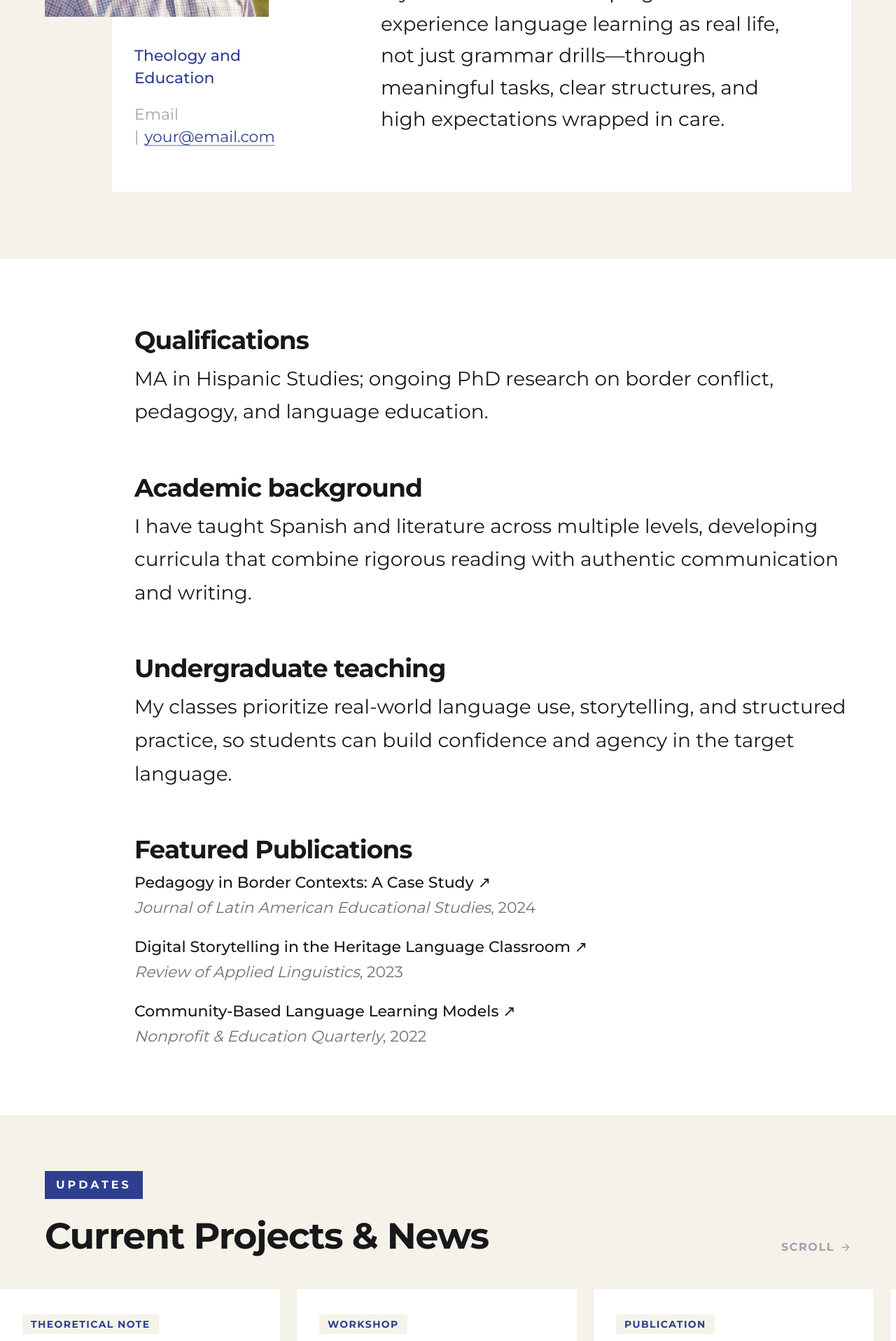
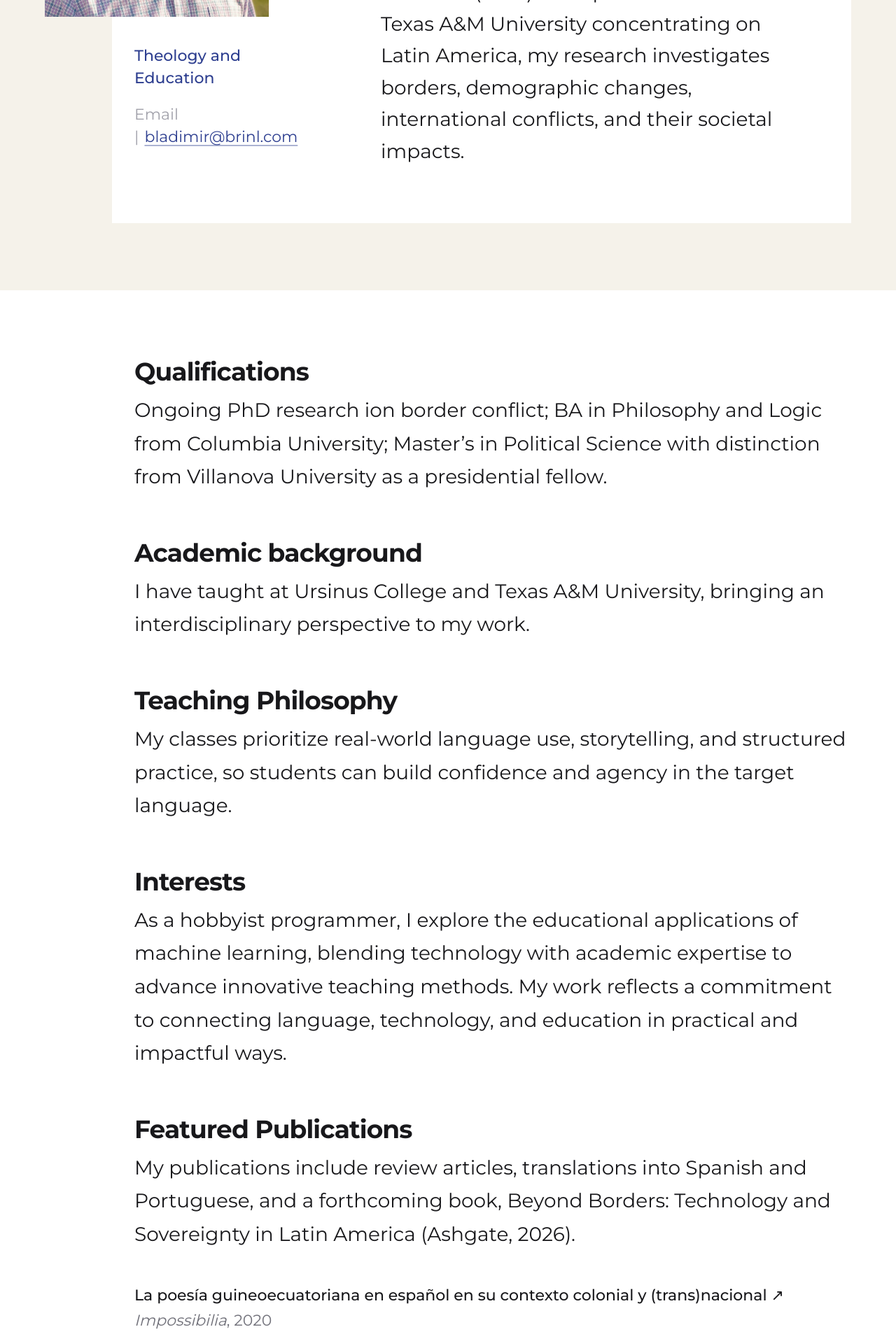
Before and after one commit to RiseforHope/personal-website, a Next.js app: page /about in a window 1280 px wide. Shown: the part 880-2797 px from the top of the page at 70% size. Built offline with nearby package versions, Linux system fonts and the light colour scheme.

Commit message:
auth feature

```diff
--- a/app/about/page.tsx
+++ b/app/about/page.tsx
@@ -6,7 +6,7 @@ import NewsSection from "@/components/NewsSection";
 import Subscribe from "@/components/Subscribe";
 
 const publications = [
-  { id: 1, title: "Pedagogy in Border Contexts: A Case Study", journal: "Journal of Latin American Educational Studies", year: "2024", url: "#" },
+  { id: 1, title: 'La poesía guineoecuatoriana en español en su contexto colonial y (trans)nacional', journal: 'Impossibilia', year: '2020', url: 'https://revistaseug.ugr.es/index.php/impossibilia/article/view/23088/21763'},
   { id: 2, title: "Digital Storytelling in the Heritage Language Classroom", journal: "Review of Applied Linguistics", year: "2023", url: "#" },
   { id: 3, title: "Community-Based Language Learning Models", journal: "Nonprofit & Education Quarterly", year: "2022", url: "#" },
 ];
@@ -52,7 +52,7 @@ export default function About() {
                 <div className="mt-2 text-lg md:mt-4">
                   <span className="mr-2 text-zinc-400">Email |</span>
                   <a href="mailto:your@email.com" className="text-[#2e3f90] underline decoration-[#2e3f90]/40 underline-offset-4 transition hover:decoration-[#2e3f90] dark:text-[#5c7cfa] dark:decoration-[#5c7cfa]/40">
-                    your@email.com
+                    bladimir@brinl.com
                   </a>
                 </div>
               </div>
@@ -61,8 +61,8 @@ export default function About() {
             {/* Right Column */}
             <div className="px-6 pb-12 pt-4 md:px-16 md:py-20">
               <div className="max-w-2xl space-y-6 text-lg leading-relaxed md:space-y-10 md:text-2xl md:leading-relaxed">
-                <p>I am a language teacher, nonprofit leader, and researcher working at the intersection of pedagogy, technology, and humane innovation.</p>
-                <p>My work focuses on helping students experience language learning as real life, not just grammar drills—through meaningful tasks, clear structures, and high expectations wrapped in care.</p>
+                <p>I am a language teacher, nonprofit leader, and researcher working in the fields of pedagogy, technology, and humane innovation.</p>
+                <p>As a PhD (ABD) in Hispanic Studies from Texas A&M University concentrating on Latin America, my research investigates borders, demographic changes, international conflicts, and their societal impacts.</p>
               </div>
             </div>
           </div>
@@ -75,18 +75,23 @@ export default function About() {
           <div className="ml-0 pl-6 space-y-12 md:ml-24 md:pl-8 md:space-y-16">
 
             <AboutSection title="Qualifications">
-              <p>MA in Hispanic Studies; ongoing PhD research on border conflict, pedagogy, and language education.</p>
+              <p>Ongoing PhD research ion border conflict; BA in Philosophy and Logic from Columbia University; Master’s in Political Science with distinction from Villanova University as a presidential fellow.</p>
             </AboutSection>
 
             <AboutSection title="Academic background">
-              <p>I have taught Spanish and literature across multiple levels, developing curricula that combine rigorous reading with authentic communication and writing.</p>
+              <p>I have taught at Ursinus College and Texas A&M University, bringing an interdisciplinary perspective to my work.</p>
             </AboutSection>
 
-            <AboutSection title="Undergraduate teaching">
+            <AboutSection title="Teaching Philosophy">
               <p>My classes prioritize real-world language use, storytelling, and structured practice, so students can build confidence and agency in the target language.</p>
             </AboutSection>
 
+            <AboutSection title="Interests">
+              <p>As a hobbyist programmer, I explore the educational applications of machine learning, blending technology with academic expertise to advance innovative teaching methods. My work reflects a commitment to connecting language, technology, and education in practical and impactful ways.</p>
+            </AboutSection>
+
             <AboutSection title="Featured Publications">
+              <p>My publications include review articles, translations into Spanish and Portuguese, and a forthcoming book, Beyond Borders: Technology and Sovereignty in Latin America (Ashgate, 2026).</p><br/>
               <ul className="space-y-6">
                 {publications.map((pub) => (
                   <li key={pub.id} className="flex flex-col gap-1">
--- /dev/null
+++ b/app/blog/poesia-guineoecuatoriana/page.tsx
@@ -0,0 +1,102 @@
+"use client";
+
+import Image from "next/image";
+import { Share2 } from "lucide-react"; // Import Share icon
+
+export default function Page() {
+
+  // Logic for the Share Button
+  const handleShare = async () => {
+    // Check if the browser supports the native share API (Mobile/Modern Browsers)
+    if (navigator.share) {
+      try {
+        await navigator.share({
+          title: "Projectional Reciprocity",
+          text: "Check out this theoretical note by J. Bladimir Garcia.",
+          url: window.location.href
+        });
+      } catch (error) {
+        console.log("Error sharing:", error);
+      }
+    } else {
+      // Fallback for desktop browsers that don't support share (Copy to Clipboard)
+      navigator.clipboard.writeText(window.location.href);
+      alert("Link copied to clipboard!");
+    }
+  };
+
+  return (
+    <>
+      {/* 1. TOP IMAGE (Visible on ALL screens) */}
+      <div
+        className="relative mb-10 aspect-[16/9] w-full overflow-hidden rounded-sm bg-zinc-100 dark:bg-zinc-800 md:mb-16">
+        {/* Replace src with your actual image path */}
+        <Image
+          src="/images/post-hero-1.jpg"
+          alt="Abstract representation of development"
+          fill
+          className="object-cover"
+          priority
+        />
+      </div>
+
+      {/* --- HEADER --- */}
+      <header className="mb-12 md:mb-16">
+
+        {/* 2. DATE UNDER LABEL (Changed to flex-col) */}
+        <div className="mb-6 flex flex-col items-start gap-3">
+          <span className="inline-block bg-[#2e3f90] px-3 py-1 text-xs font-bold uppercase tracking-widest text-white">
+            Theoretical Note
+          </span>
+          <span className="text-sm font-medium text-zinc-500 dark:text-zinc-400">
+            9 Dec. 2025
+          </span>
+        </div>
+
+        <h1
+          className="text-4xl font-bold leading-tight tracking-tight text-[#0b0f2b] dark:text-white md:text-5xl lg:text-6xl">
+          Review of Dr Lawo-Sukam's book
+        </h1>
+      </header>
+
+      {/* --- CONTENT --- */}
+      <div className="prose prose-lg prose-zinc dark:prose-invert max-w-none
+                      prose-headings:font-bold prose-headings:tracking-tight
+                      prose-a:text-[#2e3f90] dark:prose-a:text-[#5c7cfa]
+                      prose-blockquote:border-l-[#2e3f90] prose-blockquote:text-xl prose-blockquote:italic">
+
+        <p className="lead">
+          La <strong>literatura guineoecuatoriana</strong> escrita en español entraña una diversidad de entornos coloniales y (trans)nacionales en cuya expresión se hace evidente una poderosa y ferviente inclinación hacia lo emocional y simbólico, es decir, hacia la poesía.
+        </p>
+
+        <h3> Review of Alain Lawo-Sukam's "La poesía guineoecuatoriana en español en su contexto colonial y (trans)nacional" </h3>
+        <p>
+          A través de la literatura guineoecuatoriana se forja una historia de la literatura guineoecuatoriana a la vez fascinante y nefasta: fascinante porque su poesía escrita en español está atemperada por una fértil variedad cultural y étnica; nefasta por la triste realidad que la engendró. El poder, la soberbia, las riquezas e incluso la cultura misma del colono español en Guinea Ecuatorial yace allí donde no existe medio para expresar sino desde la  periferia  las emociones del ente  colonizado. Huelga anotar que, a raíz  de  la penosa situación en la que se encuentran las escritoras y los escritores guineoecuatorianos, surge (o debe surgir) el estudio crítico literario y político de cómo se muestra la cotidianidad de  sus  vidas  como  personas  colonizadas  ante  el colonizador. Por  consiguiente, a  la  poesía guineoecuatoriana escrita en español le urge, porque se lo ha ganado, un espacio relevante en la investigación académica universitaria. Esto es lo que arguye, casi a gritos, el libro que aquí comentamos
+        </p>
+
+        {/* 3. FUNCTIONAL SHARE BUTTON (Before the divider) */}
+        <div className="mt-12 mb-8">
+          <button
+            onClick={handleShare}
+            className="group flex items-center gap-2 text-sm font-bold uppercase tracking-widest text-[#2e3f90] dark:text-[#5c7cfa] transition-colors hover:text-[#2e3f90]/80"
+          >
+            <Share2 className="h-4 w-4 transition-transform group-hover:-translate-y-1" />
+            Share this entry
+          </button>
+        </div>
+
+        {/* --- CONTACT CTA (The "Soft Line" Section) --- */}
+        <div className="border-t border-zinc-200 pt-8 dark:border-zinc-700">
+          <p className="text-base italic text-zinc-600 dark:text-zinc-400">
+            This entry outlines the core concepts of ongoing research. If you are interested in reading the full working
+            paper, please{" "}
+            <a href="mailto:bladimir@riseforhope.org" className="font-semibold no-underline hover:underline">
+              get in touch
+            </a>.
+          </p>
+        </div>
+
+      </div>
+    </>
+  );
+}
--- a/components/Hero.tsx
+++ b/components/Hero.tsx
@@ -31,15 +31,15 @@ export function Hero() {
               {/* ... Mobile/Desktop text blocks ... */}
               {/* Keep the content logic you already have */}
               <div className="md:hidden bg-[#242730] px-8 py-12 text-white text-center shadow-lg">
-                <div className="text-base font-bold tracking-wide text-white/90 uppercase">Welcome to prosla</div>
-                <h1 className="mt-6 text-5xl font-light leading-tight tracking-tight">Vibrant and open</h1>
-                <p className="mt-8 mx-auto max-w-xl text-lg leading-relaxed text-white/90">We’re quite a big college...</p>
+                <div className="text-base font-medium tracking-wide text-white/90 uppercase">Welcome</div>
+                <h1 className="mt-6 text-4xl font-medium leading-tight tracking-tight">Futurist. Scholar.</h1>
+                <p className="mt-8 mx-auto max-w-xl text-lg leading-relaxed text-white/90">Exploring border conflict, inequality, and emerging technologies to offer new ways to understand global challenges. </p>
               </div>
               <div className="hidden md:flex md:flex-col md:items-start w-full">
-                <div className="bg-[#242730] px-8 py-3 text-base font-medium tracking-wide text-white shadow-sm uppercase">Welcome to prosla</div>
+                <div className="bg-[#242730] px-8 py-3 text-base font-medium tracking-wide text-white shadow-sm uppercase">Welcome</div>
                 <div className="mt-6 w-full bg-[#242730] px-8 py-10 md:py-24 text-white shadow-lg md:px-10">
-                  <h1 className="text-5xl font-light leading-tight tracking-tight md:text-6xl">Vibrant and open</h1>
-                  <p className="mt-6 max-w-xl text-lg leading-relaxed text-white/85 md:text-xl">We’re quite a big college...</p>
+                  <h1 className="text-5xl font-medium leading-tight tracking-tight md:text-6xl">Futurist. Scholar.</h1>
+                  <p className="mt-6 max-w-xl text-lg leading-relaxed text-white/85 md:text-xl">Exploring border conflict, inequality, and emerging technologies to offer new ways to understand global challenges. </p>
                 </div>
               </div>
             </div>
--- a/components/NewsSection.tsx
+++ b/components/NewsSection.tsx
@@ -14,11 +14,11 @@ const projects = [
   },
   {
     id: 2,
-    category: "Workshop",
-    title: "Humane Innovation in the Classroom",
-    intro: "A practical guide to implementing technology without losing the human connection that drives learning.",
+    category: "Publication",
+    title: "La poesía guineoecuatoriana: Reseña académica",
+    intro: "La literatura guineoecuatoriana escrita en español en su entorno colonial y (trans)nacional.",
     date: "Sep 28, 2024",
-    href: "/blog/post-2",
+    href: "/blog/poesia-guineoecuatoriana",
   },
   {
     id: 3,
```
